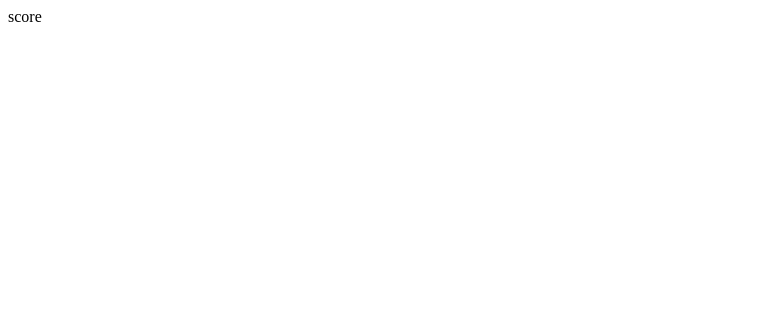
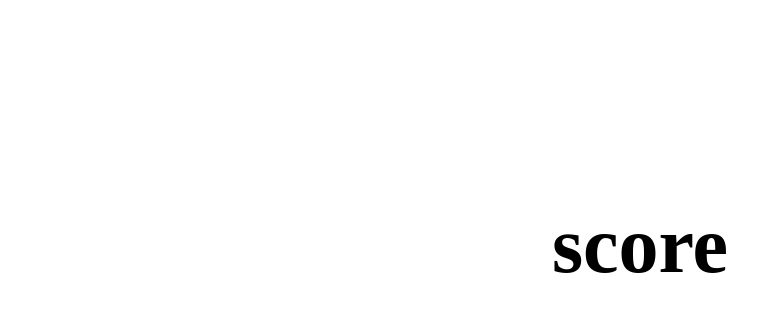
Before and after one commit to Federico-Maiocchi/js-simon, a plain HTML site: page index.html in a window 1280 px wide. Shown: the whole page, without its empty margins (0-781 px from the left). Drawn offline with Linux system fonts and the light colour scheme.

Commit message:
ADD: style css score

```diff
--- a/css/app.css
+++ b/css/app.css
@@ -0,0 +1,6 @@
+.score {
+    text-align: center;
+    font-size: 80px;
+    margin-top: 200px;
+    font-weight: 900;
+}
--- a/index.html
+++ b/index.html
@@ -4,6 +4,7 @@
     <meta charset="UTF-8">
     <meta name="viewport" content="width=device-width, initial-scale=1.0">
     <title>Simon Says</title>
+    <link rel="stylesheet" href="./css/app.css">
 </head>
 <body>
     <div class="score">score</div>
```
